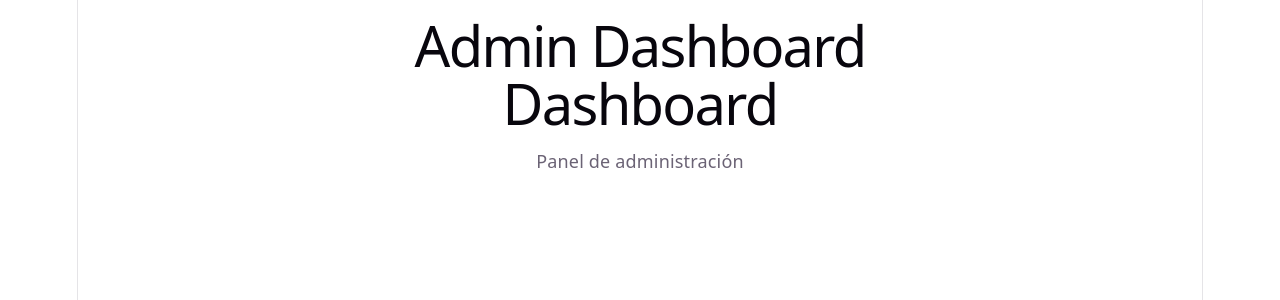
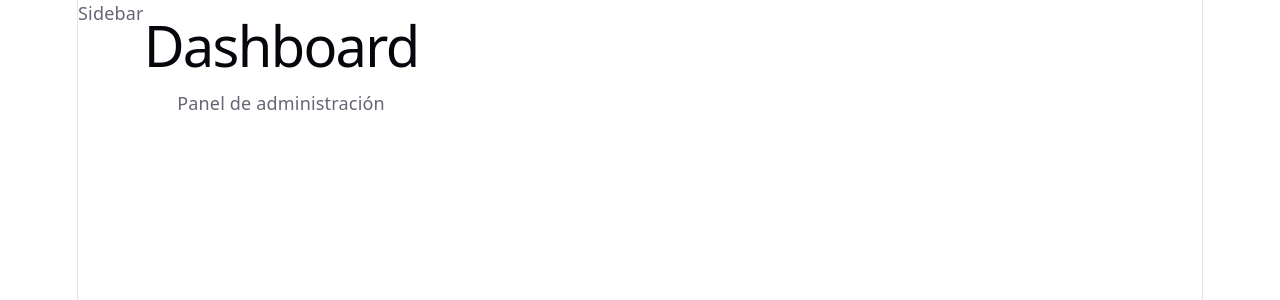
Before and after one commit to marcos-coloma/web1-MiEcommerce, a React (Vite) app in the folder admin/: page / in a window 1280 px wide. Shown: the top 300 px of the page. Built offline with nearby package versions, Linux system fonts and the light colour scheme; the HTML template or start-up script is replaced by a standard one.

Commit message:
feat: implement dashboard layout with nested routes

```diff
--- a/admin/src/App.jsx
+++ b/admin/src/App.jsx
@@ -1,6 +1,9 @@
 // src/App.jsx
 
 import { Routes, Route } from "react-router-dom";
+
+// Layout
+import DashboardLayout from "./layouts/DashboardLayout";
 
 
 // Home
@@ -24,23 +27,25 @@ import NotFound from "./errors/NotFound/NotFound";
 function App() {
   return (
     <div>
-      <h1>Admin Dashboard</h1>
+      <Routes>
+        <Route path="/" element={<DashboardLayout />}>
 
-      <Routes>
-        {/* Home */}
-        <Route path="/" element={<Home />} />
+          {/* Home */}
+          <Route index element={<Home />} />
 
-        {/* Products */}
-        <Route path="/products" element={<ProductsList />} />
-        <Route path="/products/:id" element={<ProductsView />} />
+          {/* Products */}
+          <Route path="products" element={<ProductsList />} />
+          <Route path="products/:id" element={<ProductsView />} />
 
-        {/* Categories */}
-        <Route path="/categories" element={<CategoriesList />} />
-        <Route path="/categories/:id" element={<CategoriesView />} />
+          {/* Categories */}
+          <Route path="categories" element={<CategoriesList />} />
+          <Route path="categories/:id" element={<CategoriesView />} />
 
-        {/* Users */}
-        <Route path="/users" element={<UsersList />} />
-        <Route path="/users/:id" element={<UsersView />} />
+          {/* Users */}
+          <Route path="users" element={<UsersList />} />
+          <Route path="users/:id" element={<UsersView />} />
+
+        </Route>
 
         {/* Errors */}
         <Route path="*" element={<NotFound />} />
--- /dev/null
+++ b/admin/src/layouts/DashboardLayout.jsx
@@ -0,0 +1,15 @@
+import { Outlet } from "react-router-dom";
+
+export default function DashboardLayout() {
+    return (
+        <div style={{ display: "flex" }}>
+        <aside>
+            Sidebar
+        </aside>
+
+        <main>
+            <Outlet />
+        </main>
+        </div>
+    );
+}
```
